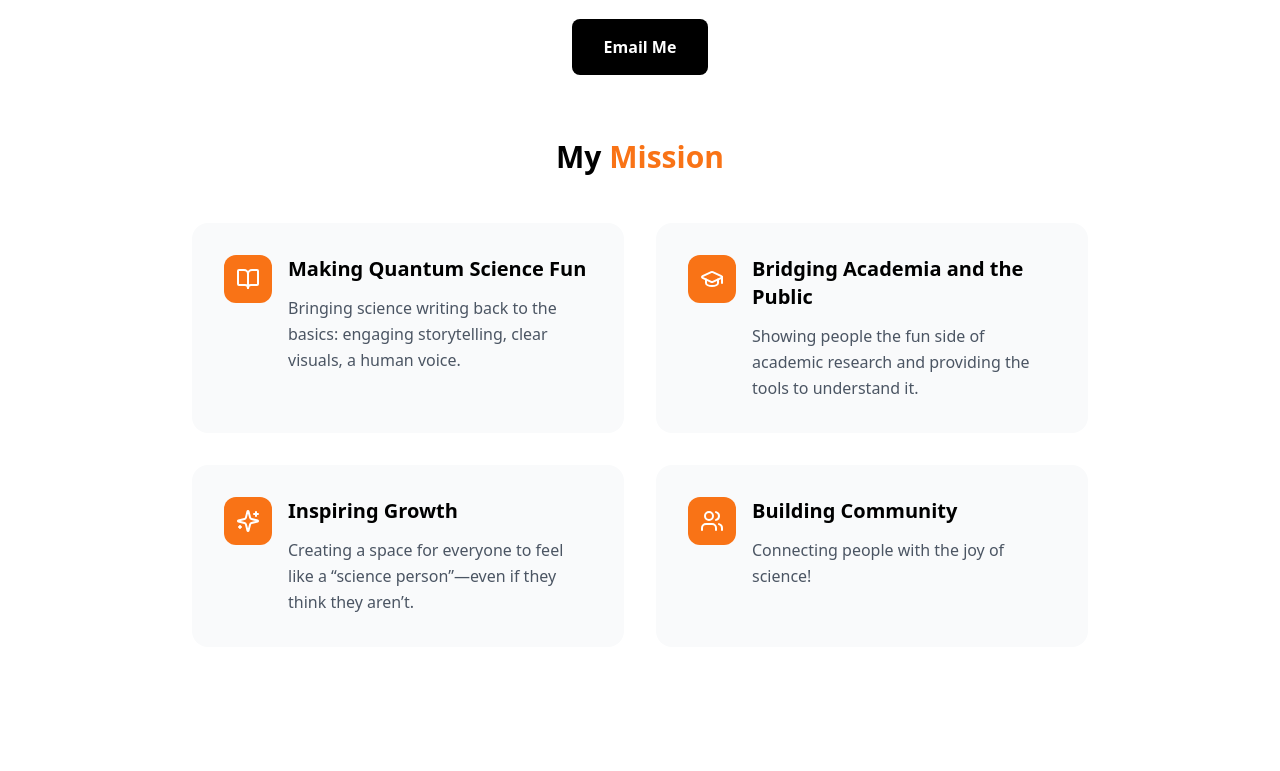
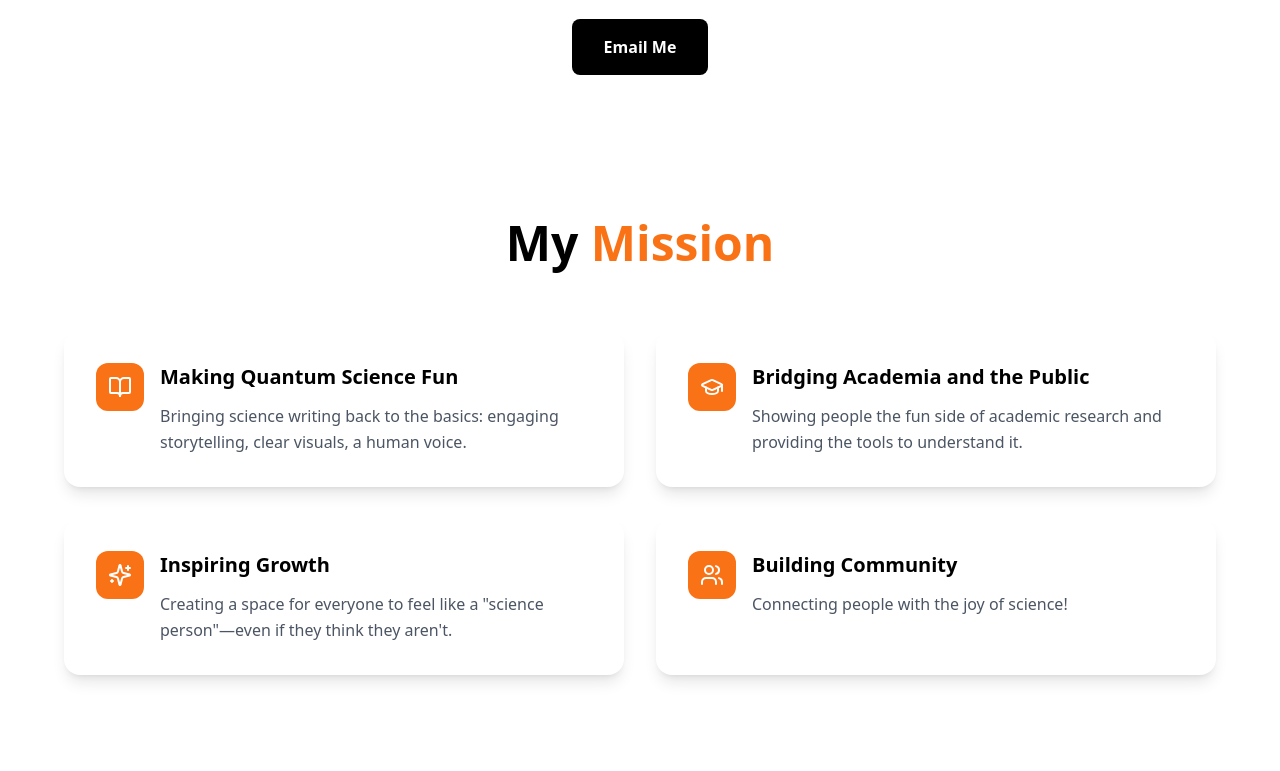
Before and after one commit to roshankern/sws-website, a React (Vite) app: page / in a window 1280 px wide. Shown: the part 2080-2851 px from the top of the page. Built offline with nearby package versions, Linux system fonts and the light colour scheme.

Commit message:
add mission section

```diff
--- a/src/components/About.tsx
+++ b/src/components/About.tsx
@@ -1,35 +1,10 @@
 
-import { BookOpen, Users, Sparkles, GraduationCap } from 'lucide-react';
 import { useScrollAnimation, getAnimationClasses } from '@/hooks/use-scroll-animation';
 
 const About = () => {
   const { ref: sectionRef, isVisible: sectionVisible } = useScrollAnimation<HTMLElement>({ delay: 100 });
   const { ref: titleRef, isVisible: titleVisible } = useScrollAnimation<HTMLHeadingElement>({ delay: 200 });
   const { ref: contentRef, isVisible: contentVisible } = useScrollAnimation<HTMLDivElement>({ delay: 300 });
-  const { ref: missionRef, isVisible: missionVisible } = useScrollAnimation<HTMLDivElement>({ delay: 400 });
-
-  const mission = [
-    {
-      icon: BookOpen,
-      title: 'Making Quantum Science Fun',
-      description: 'Bringing science writing back to the basics: engaging storytelling, clear visuals, a human voice.'
-    },
-    {
-      icon: GraduationCap,
-      title: 'Bridging Academia and the Public',
-      description: 'Showing people the fun side of academic research and providing the tools to understand it.'
-    },
-    {
-      icon: Sparkles,
-      title: 'Inspiring Growth',
-      description: 'Creating a space for everyone to feel like a “science person”—even if they think they aren’t.'
-    },
-    {
-      icon: Users,
-      title: 'Building Community',
-      description: 'Connecting people with the joy of science!'
-    }
-  ];
 
   return (
     <section
@@ -99,40 +74,6 @@ const About = () => {
               </div>
             </div>
           </div>
-
-          {/* Mission Grid */}
-          <div
-            ref={missionRef}
-            className={getAnimationClasses(missionVisible, 'fadeUp')}
-          >
-            <h3 className="text-3xl font-bold text-center text-black mb-12">
-              My <span className="text-orange-500">Mission</span>
-            </h3>
-
-            <div className="grid grid-cols-1 md:grid-cols-2 gap-8">
-              {mission.map((item, index) => (
-                <div
-                  key={index}
-                  className="bg-gray-50 rounded-2xl p-8 hover:bg-orange-50 transition-all duration-300 transform hover:scale-105"
-                  style={{ animationDelay: `${missionVisible ? index * 100 : 0}ms` }}
-                >
-                  <div className="flex items-start gap-4">
-                    <div className="bg-orange-500 rounded-xl p-3 text-white">
-                      <item.icon className="w-6 h-6" />
-                    </div>
-                    <div>
-                      <h4 className="text-xl font-bold text-black mb-3">
-                        {item.title}
-                      </h4>
-                      <p className="text-gray-600 leading-relaxed">
-                        {item.description}
-                      </p>
-                    </div>
-                  </div>
-                </div>
-              ))}
-            </div>
-          </div>
         </div>
       </div>
     </section>
--- /dev/null
+++ b/src/components/Mission.tsx
@@ -0,0 +1,79 @@
+import { BookOpen, Users, Sparkles, GraduationCap } from 'lucide-react';
+import { useScrollAnimation, getAnimationClasses } from '@/hooks/use-scroll-animation';
+
+const Mission = () => {
+  const { ref: sectionRef, isVisible: sectionVisible } = useScrollAnimation<HTMLElement>({ delay: 100 });
+  const { ref: titleRef, isVisible: titleVisible } = useScrollAnimation<HTMLHeadingElement>({ delay: 200 });
+  const { ref: gridRef, isVisible: gridVisible } = useScrollAnimation<HTMLDivElement>({ delay: 300 });
+
+  const mission = [
+    {
+      icon: BookOpen,
+      title: 'Making Quantum Science Fun',
+      description: 'Bringing science writing back to the basics: engaging storytelling, clear visuals, a human voice.'
+    },
+    {
+      icon: GraduationCap,
+      title: 'Bridging Academia and the Public',
+      description: 'Showing people the fun side of academic research and providing the tools to understand it.'
+    },
+    {
+      icon: Sparkles,
+      title: 'Inspiring Growth',
+      description: 'Creating a space for everyone to feel like a "science person"—even if they think they aren\'t.'
+    },
+    {
+      icon: Users,
+      title: 'Building Community',
+      description: 'Connecting people with the joy of science!'
+    }
+  ];
+
+  return (
+    <section
+      id="mission"
+      ref={sectionRef}
+      className={`pb-20 bg-white ${getAnimationClasses(sectionVisible, 'fadeIn')}`}
+    >
+      <div className="container mx-auto px-6">
+        <div className="max-w-6xl mx-auto">
+          <h2
+            ref={titleRef}
+            className={`text-4xl md:text-5xl font-bold text-center text-black mb-16 ${getAnimationClasses(titleVisible, 'fadeUp')}`}
+          >
+            My <span className="text-orange-500">Mission</span>
+          </h2>
+
+          <div
+            ref={gridRef}
+            className={`grid grid-cols-1 md:grid-cols-2 gap-8 ${getAnimationClasses(gridVisible, 'fadeUp')}`}
+          >
+            {mission.map((item, index) => (
+              <div
+                key={index}
+                className="bg-white rounded-2xl p-8 hover:bg-orange-50 transition-all duration-300 transform hover:scale-105 shadow-lg hover:shadow-xl"
+                style={{ animationDelay: `${gridVisible ? index * 100 : 0}ms` }}
+              >
+                <div className="flex items-start gap-4">
+                  <div className="bg-orange-500 rounded-xl p-3 text-white">
+                    <item.icon className="w-6 h-6" />
+                  </div>
+                  <div>
+                    <h4 className="text-xl font-bold text-black mb-3">
+                      {item.title}
+                    </h4>
+                    <p className="text-gray-600 leading-relaxed">
+                      {item.description}
+                    </p>
+                  </div>
+                </div>
+              </div>
+            ))}
+          </div>
+        </div>
+      </div>
+    </section>
+  );
+};
+
+export default Mission;
--- a/src/pages/Index.tsx
+++ b/src/pages/Index.tsx
@@ -5,6 +5,7 @@ import Header from '@/components/Header';
 import SocialLinks from '@/components/SocialLinks';
 import WritingPortfolio from '@/components/WritingPortfolio';
 import About from '@/components/About';
+import Mission from '@/components/Mission';
 import { useScrollAnimation, getAnimationClasses } from '@/hooks/use-scroll-animation';
 
 const Index = () => {
@@ -19,6 +20,7 @@ const Index = () => {
       </div>
 
       <About />
+      <Mission />
       <SocialLinks />
       <WritingPortfolio />
 
```
